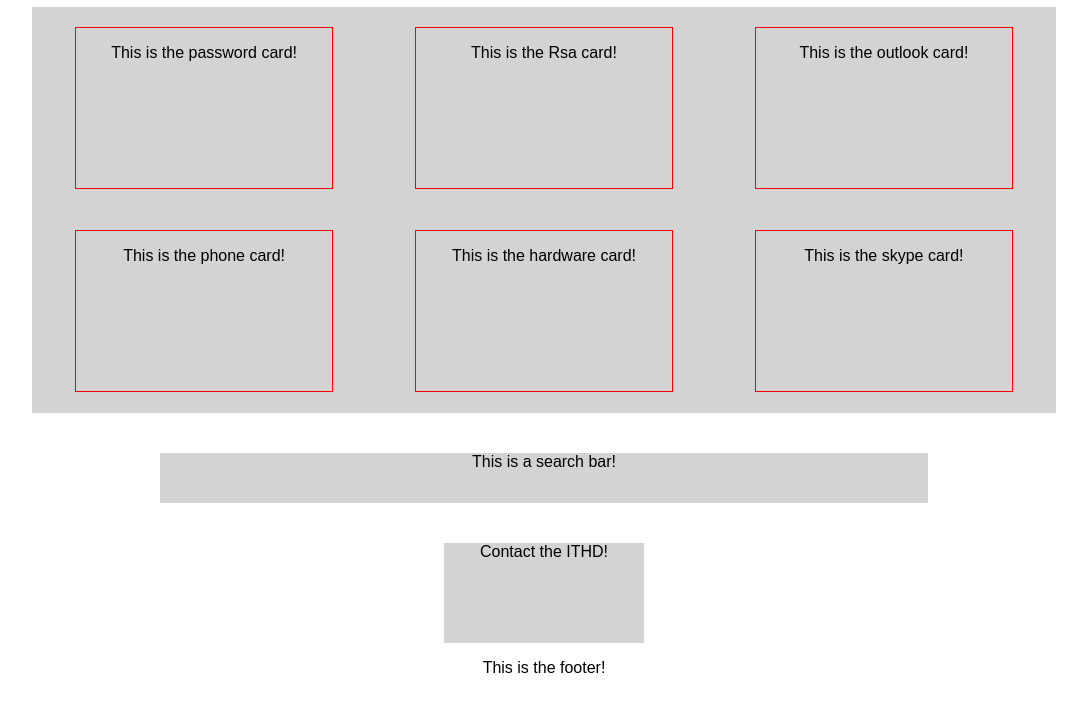
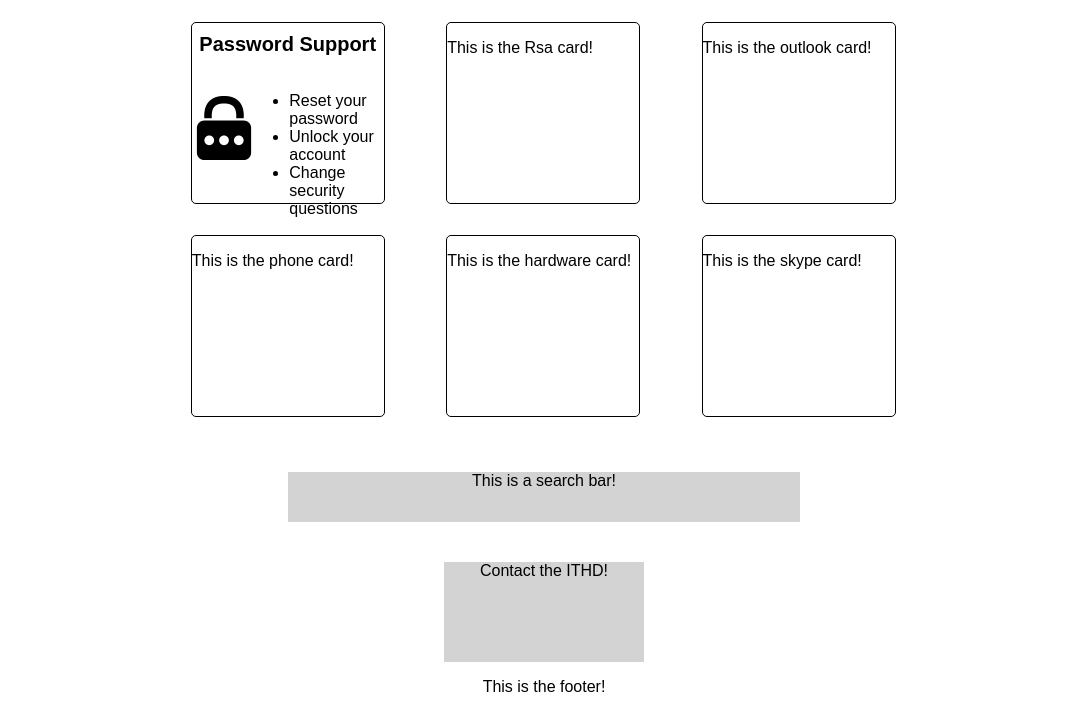
Before and after one commit to jnierendorf/Liberty-Hacks, a React app: page / in a window 1280 px wide. Shown: the part 73-800 px from the top of the page, without its empty margins (96-1183 px from the left). Built offline with nearby package versions, Linux system fonts and the light colour scheme.

Commit message:
updated password card and some css stuff

```diff
--- a/package.json
+++ b/package.json
@@ -1,5 +1,5 @@
 {
-  "name": "my-app",
+  "name": "Liberty-Hacks",
   "version": "0.1.0",
   "private": true,
   "dependencies": {
--- a/src/css/App.css
+++ b/src/css/App.css
@@ -1,9 +1,6 @@
-.App {
-  text-align: left;
-}
-
 .Header {
   text-align: center;
+  color: #002663;
 }
 
 .Footer {
@@ -14,21 +11,50 @@
   width: calc(100% / 4);
   display: inline-block;
   vertical-align: top;
-  border:1px solid red;
-  text-align:center;
+  border:1px solid black;
   margin: 2% 4%;
-  height: 160px;
+  height: 180px;
+  border-radius: 5px;
+}
+
+.CardTitle {
+  font-size: 20px;
+  font-weight: bold;
+  padding: 10px 0px;
+  display: inline-block;
+  text-align: center;
+  width: 100%;
+}
+
+.CardContainer {
+  width: 100%;
+}
+
+.CardIcon {
+  float: left;
+  width: 30%;
+  position: relative;
+  margin-top: 30px;
+}
+
+.CardIcon img {
+  display: block;
+  margin: auto;
+}
+
+.CardContent {
+  float: left;
+  width: 70%;
+  margin-top: 10px;
 }
 
 .Cards {
-  width:80%;
+  width:60%;
   margin: auto;
-  text-align: center;
-  background-color: #d3d3d3;
 }
 
 .Searchbar {
-  width: 60%;
+  width: 40%;
   height: 50px;
   margin: auto;
   text-align: center;
--- a/src/js/components/Content.js
+++ b/src/js/components/Content.js
@@ -7,7 +7,7 @@ import Contact from './Contact';
 export default class Content extends React.Component {
   render() {
     return (
-      <div className="App">
+      <div>
         <Cards />
         <Searchbar />
         <Contact />
--- a/src/js/components/cards/PasswordCard.js
+++ b/src/js/components/cards/PasswordCard.js
@@ -1,10 +1,26 @@
 import React from 'react';
+
+import icon from '../../../media/Password-Icon.png';
 
 export default class PasswordCard extends React.Component {
   render() {
     return (
       <div className="Card">
-        <p>This is the password card!</p>
+        <div className="CardTitle">
+          Password Support
+        </div>
+        <div className="CardContainer">
+          <div className="CardIcon">
+            <img src={icon}></img>
+          </div>
+          <div className="CardContent">
+            <ul>
+              <li>Reset your password</li>
+              <li>Unlock your account</li>
+              <li>Change security questions</li>
+            </ul>
+          </div>
+        </div>
       </div>
     );
   }
```
Also changed, not shown: src/media/Password-Icon.png (added).
